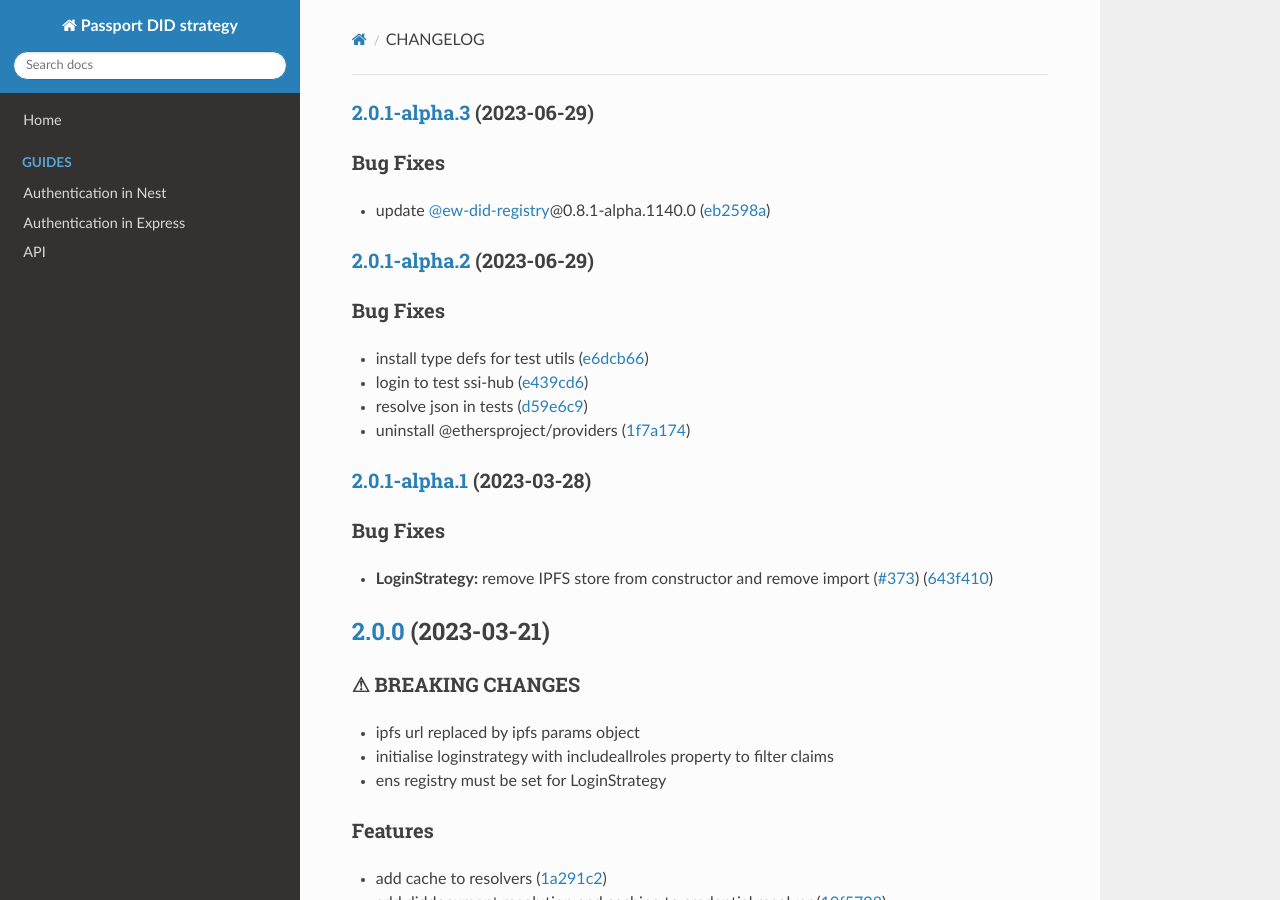
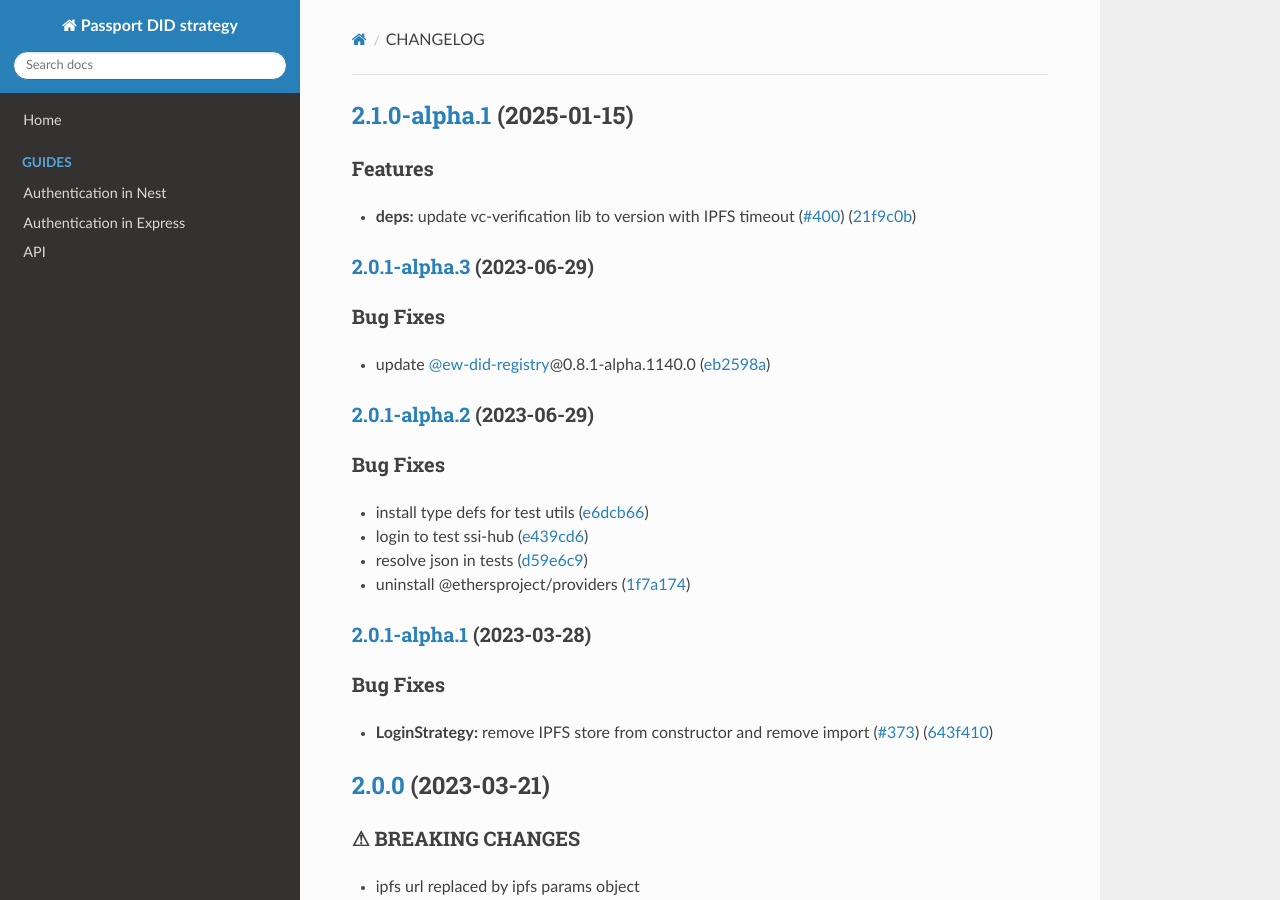
Before and after one commit to energywebfoundation/passport-did-auth, an MkDocs documentation site: the page built from docs/CHANGELOG.md, in a window 1280 px wide and 900 px high. Built offline with MkDocs 1.6.1, drawn with Linux system fonts in a browser that asks for light colours; nearby versions of some CDN libraries.

Commit message:
chore(release): 2.1.0-alpha.1 [skip ci]
## [2.1.0-alpha.1](https://github.com/energywebfoundation/passport-did-auth/compare/v2.0.1-alpha.3...v2.1.0-alpha.1) (2025-01-15)

### Features

* **deps:** update vc-verification lib to version with IPFS timeout ([#400](https://github.com/energywebfoundation/passport-did-auth/issues/400)) ([21f9c0b](https://github.com/energywebfoundation/passport-did-auth/commit/21f9c0ba633a857e59e585bae10b9497e8244fb6))

```diff
--- a/docs/CHANGELOG.md
+++ b/docs/CHANGELOG.md
@@ -1,3 +1,10 @@
+## [2.1.0-alpha.1](https://github.com/energywebfoundation/passport-did-auth/compare/v2.0.1-alpha.3...v2.1.0-alpha.1) (2025-01-15)
+
+
+### Features
+
+* **deps:** update vc-verification lib to version with IPFS timeout ([#400](https://github.com/energywebfoundation/passport-did-auth/issues/400)) ([21f9c0b](https://github.com/energywebfoundation/passport-did-auth/commit/21f9c0ba633a857e59e585bae10b9497e8244fb6))
+
 ### [2.0.1-alpha.3](https://github.com/energywebfoundation/passport-did-auth/compare/v2.0.1-alpha.2...v2.0.1-alpha.3) (2023-06-29)
 
 
--- a/package.json
+++ b/package.json
@@ -1,6 +1,6 @@
 {
   "name": "passport-did-auth",
-  "version": "2.0.1-alpha.3",
+  "version": "2.1.0-alpha.1",
   "description": "",
   "main": "dist/index.js",
   "types": "dist/index.d.ts",
```
